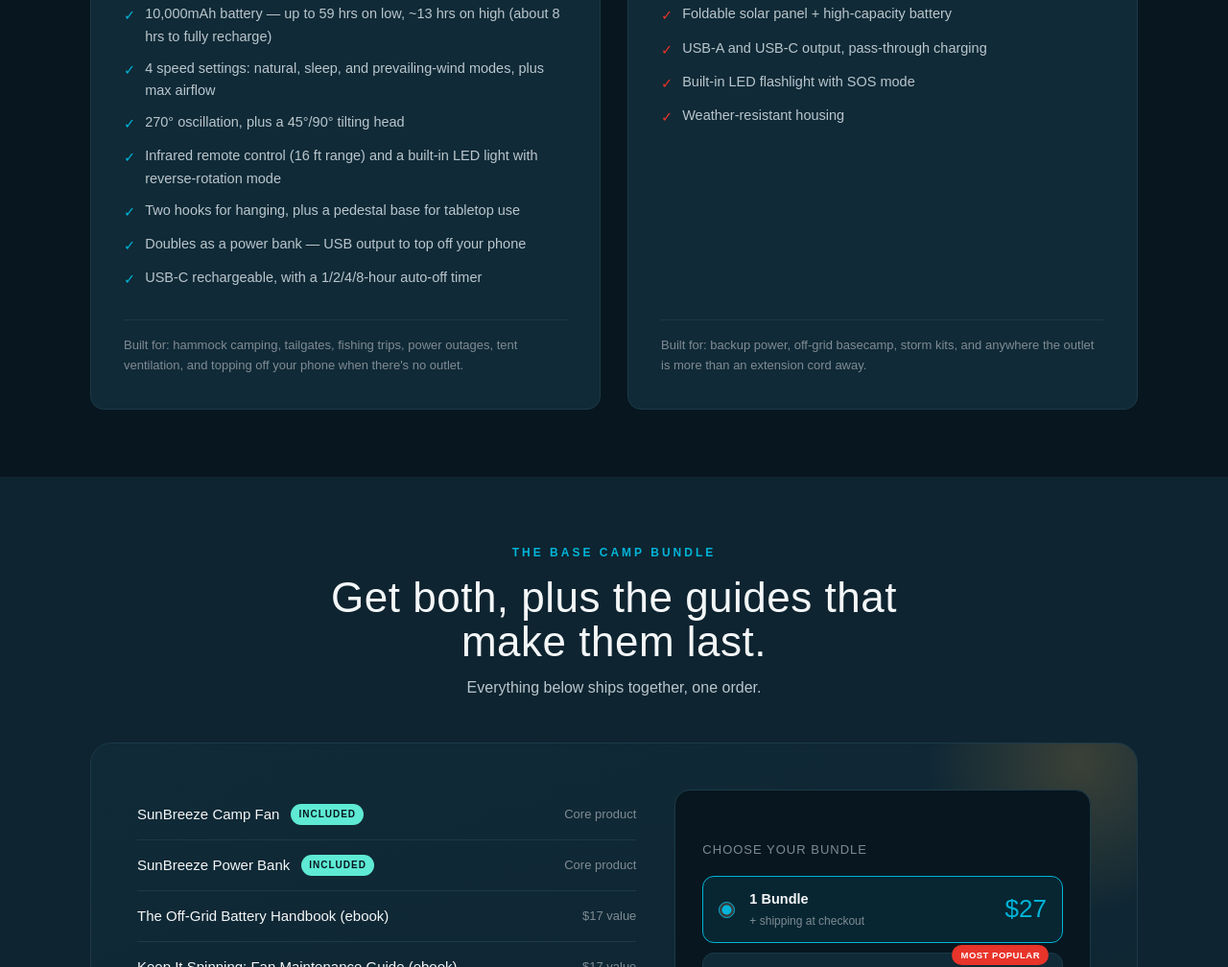
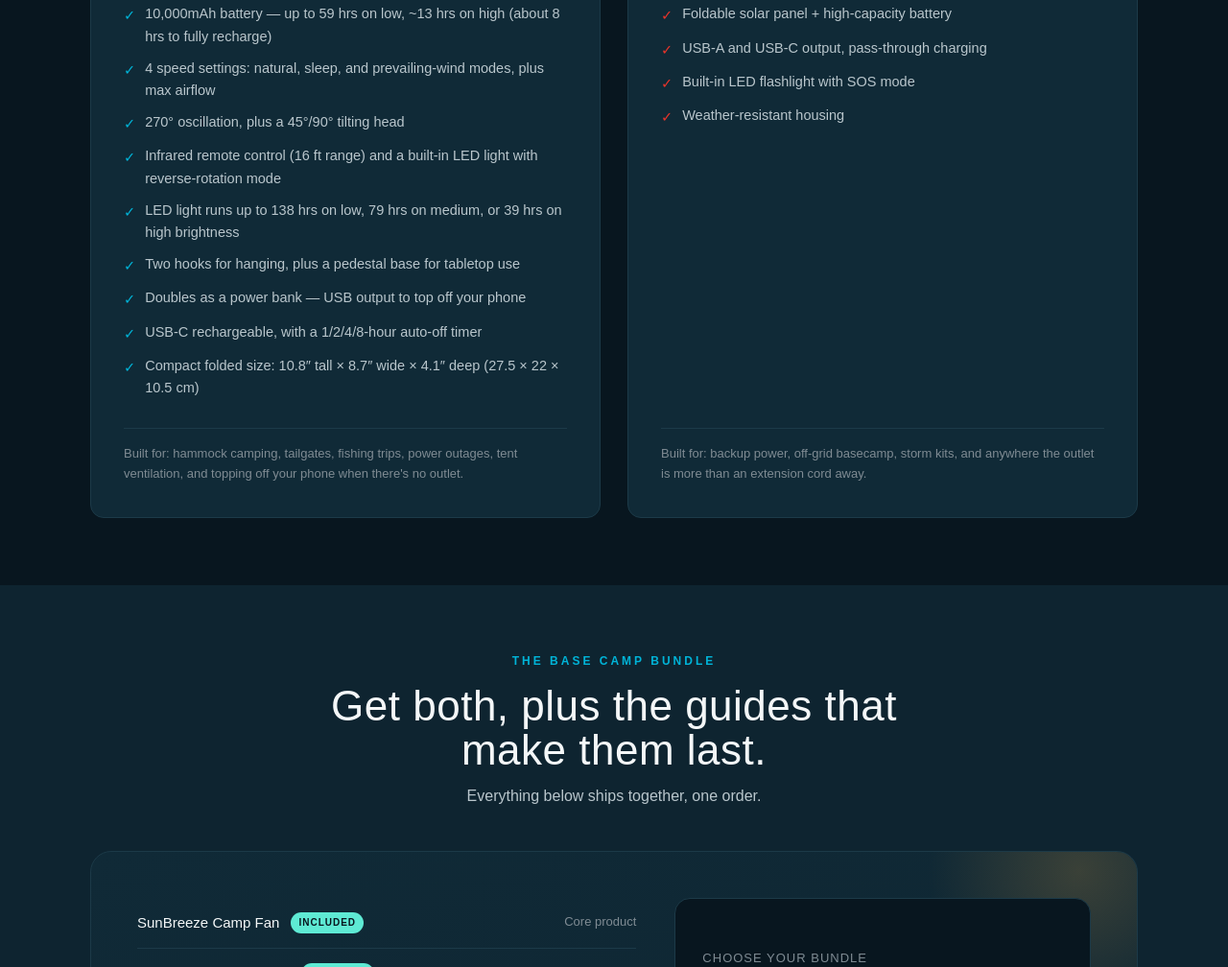
Before and after one commit to monk24215/sunbreeze-power, a website: page public/index.html in a window 1280 px wide. Shown: the part 1411-2419 px from the top of the page at 96% size. Drawn offline with Linux system fonts and the light colour scheme; a web font is replaced by a local one.

Commit message:
Add LED light runtime by brightness and folded dimensions to fan specs, confirmed from additional supplier product images

```diff
--- a/public/index.html
+++ b/public/index.html
@@ -83,9 +83,11 @@
           <li><span class="chk">✓</span> 4 speed settings: natural, sleep, and prevailing-wind modes, plus max airflow</li>
           <li><span class="chk">✓</span> 270&deg; oscillation, plus a 45&deg;/90&deg; tilting head</li>
           <li><span class="chk">✓</span> Infrared remote control (16 ft range) and a built-in LED light with reverse-rotation mode</li>
+          <li><span class="chk">✓</span> LED light runs up to 138 hrs on low, 79 hrs on medium, or 39 hrs on high brightness</li>
           <li><span class="chk">✓</span> Two hooks for hanging, plus a pedestal base for tabletop use</li>
           <li><span class="chk">✓</span> Doubles as a power bank &mdash; USB output to top off your phone</li>
           <li><span class="chk">✓</span> USB-C rechargeable, with a 1/2/4/8-hour auto-off timer</li>
+          <li><span class="chk">✓</span> Compact folded size: 10.8&Prime; tall &times; 8.7&Prime; wide &times; 4.1&Prime; deep (27.5 &times; 22 &times; 10.5 cm)</li>
         </ul>
         <div class="product-use">Built for: hammock camping, tailgates, fishing trips, power outages, tent ventilation, and topping off your phone when there's no outlet.</div>
       </div>
```
